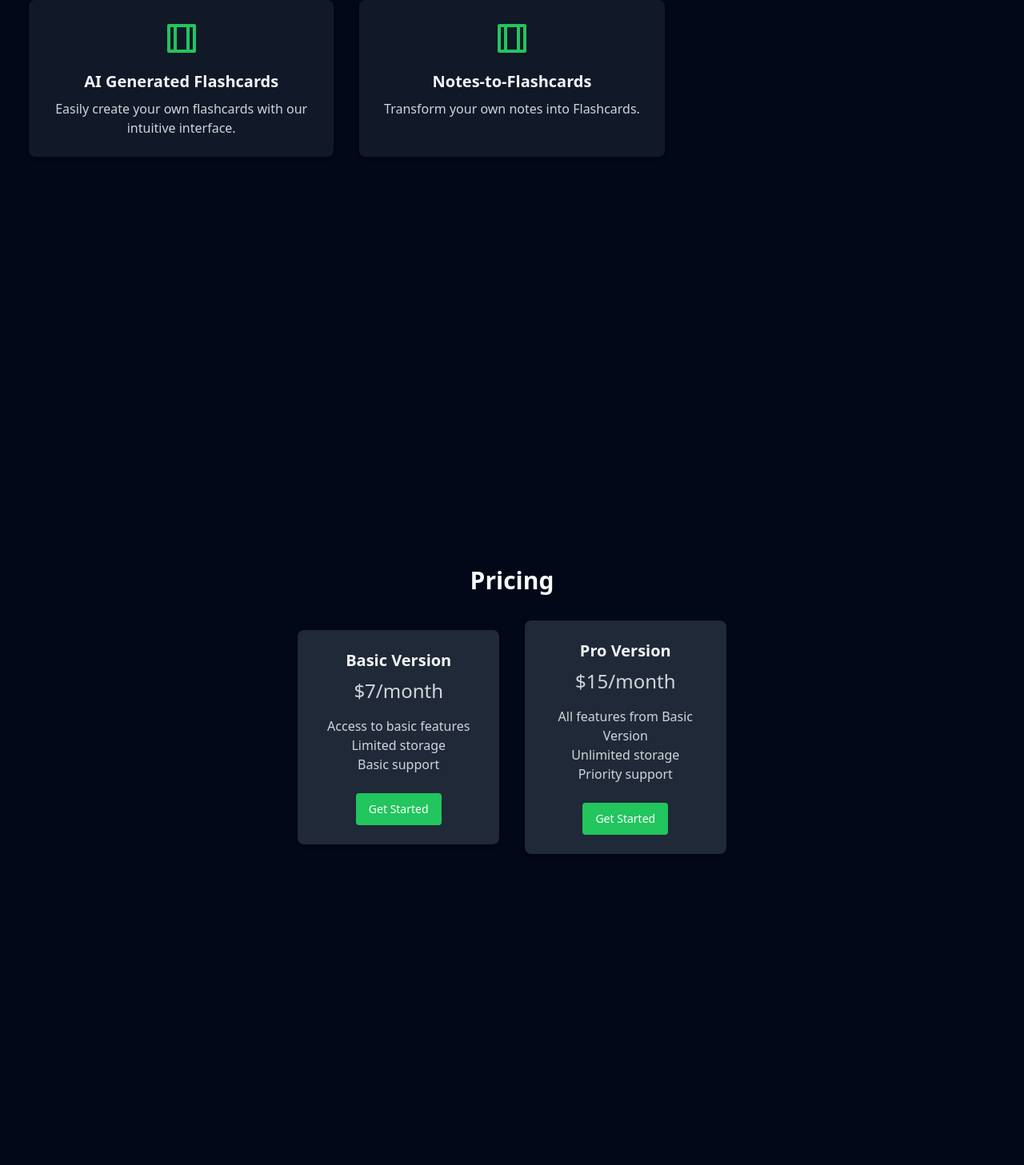
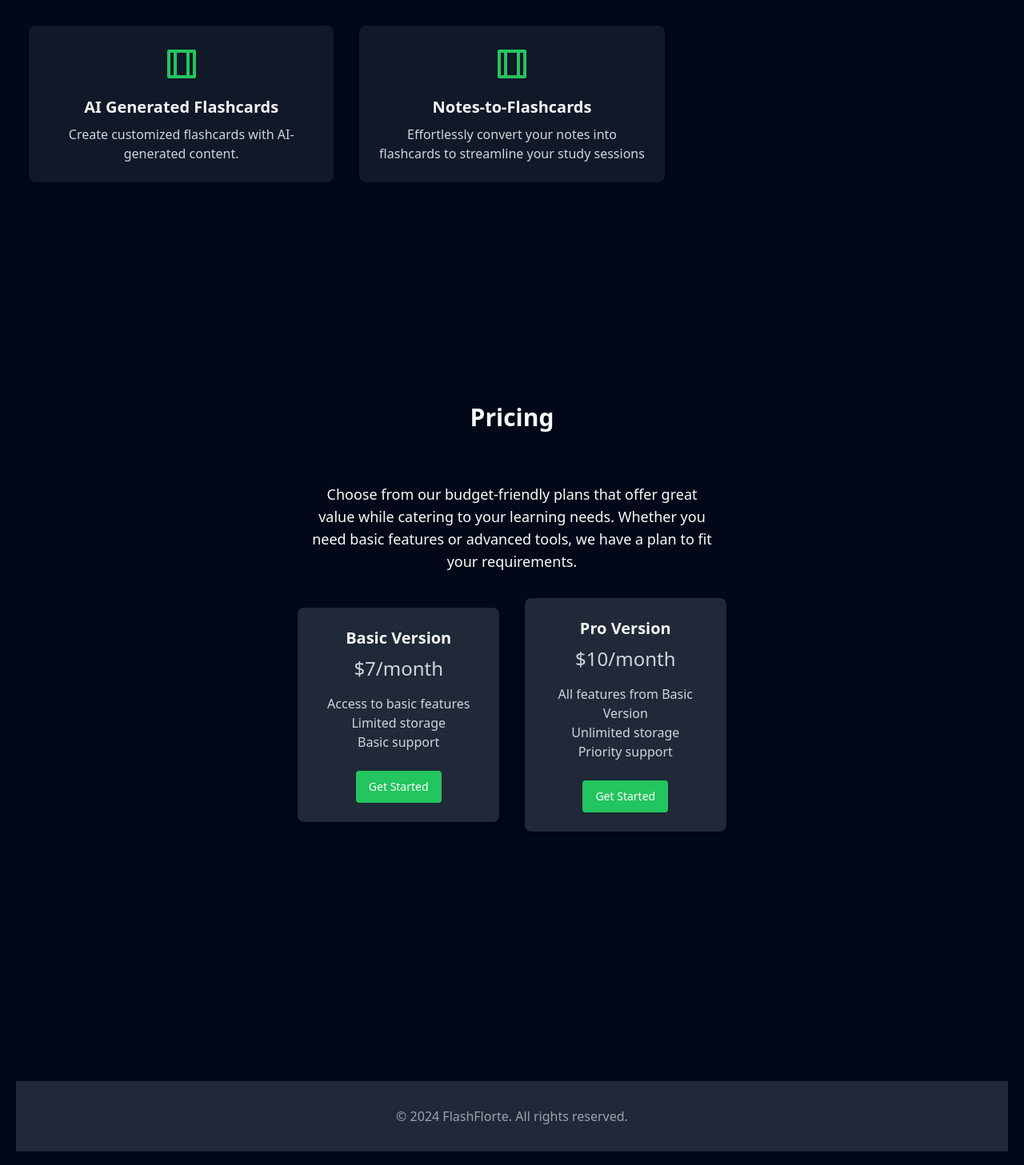
Before and after one commit to abdelghaniBensalih/AI-Flashcards, a Next.js app in the folder client/: page / in a window 1280 px wide. Shown: the part 1132-2589 px from the top of the page at 80% size. Before the commit the page ends 2440 px from the top, so only its background shows below. Built offline with nearby package versions, Linux system fonts and the light colour scheme; no server answers.

Commit message:
pricing front end fixes

```diff
--- a/client/app/page.tsx
+++ b/client/app/page.tsx
@@ -11,6 +11,8 @@ import {
 } from "@clerk/nextjs";
 import Link from "next/link";
 
+import { useState, useEffect } from "react";
+
 //----------stripe import----
 import getStripe from "@/lib/stripe/get-stripe";
 
@@ -23,6 +25,8 @@ export default function Home() {
     const checkoutSession = await fetch("/api/checkout_session", {
       method: "POST",
     });
+    const [isOpen, setIsOpen] = useState(false);
+
 
     const checkoutSessionJson = await checkoutSession.json();
 
@@ -44,6 +48,7 @@ export default function Home() {
   return (
     <div className="relative min-h-screen">
 
+      {/* Navigation */}
       <nav className="absolute top-0 left-0 right-0 flex items-center justify-between p-4">
         {/* Top-left logo and title */}
       <div className="absolute top-4 left-4 flex items-center space-x-2">
@@ -64,13 +69,15 @@ export default function Home() {
           FlashFlorte
         </h1>
 
+
+
       </div>
          {/* Tab Naviagation */}
          <div className="flex-1 top-4 flex justify-center space-x-20">
           <a href="#home" className="text-lg font-semibold">Home</a>
           <a href="#features" className="text-lg font-semibold">Features</a>
           <a href="#pricing" className="text-lg font-semibold">Pricing</a>
-        </div>
+      </div>
 
       {/* Top-right controls */}
       <div className="absolute top-4 right-4 flex items-center space-x-4">
@@ -93,8 +100,7 @@ export default function Home() {
 
       </nav>
 
-
-      {/* Centered content */}
+      {/* Title content */}
       <div id="home" className="flex flex-col items-center justify-center min-h-screen text-center p-4">
         <div className="flex flex-col items-center justify-center text-center">
           <h1 className="scroll-m-20 text-4xl font-extrabold tracking-tight lg:text-5xl mb-4">
@@ -116,7 +122,7 @@ export default function Home() {
 
       {/* Features section */}
       <div id="features" className="flex flex-col items-center min-h-screen text-center p-4">
-        <h2 className="text-3xl font-bold mb-8 text-center">Features</h2>
+        <h2 className="text-3xl font-bold mb-16 text-center">Features</h2>
         <div className="grid grid-cols-1 md:grid-cols-2 lg:grid-cols-3 gap-8">
           {/* Feature cards */}
           <div className="flex flex-col items-center text-center bg-slate-90 dark:bg-gray-900 shadow-md rounded-lg p-6 hover:shadow-lg transition-shadow duration-300">
@@ -200,7 +206,7 @@ export default function Home() {
               AI Generated Flashcards
             </h3>
             <p className="text-gray-600 dark:text-gray-300">
-              Easily create your own flashcards with our intuitive interface.
+            Create customized flashcards with AI-generated content.
             </p>
           </div>
           <div className="flex flex-col items-center text-center bg-slate-90 dark:bg-gray-900 shadow-md rounded-lg p-6 hover:shadow-lg transition-shadow duration-300">
@@ -221,7 +227,7 @@ export default function Home() {
               Notes-to-Flashcards
             </h3>
             <p className="text-gray-600 dark:text-gray-300">
-              Transform your own notes into Flashcards.
+            Effortlessly convert your notes into flashcards to streamline your study sessions
             </p>
           </div>
 
@@ -229,8 +235,10 @@ export default function Home() {
       </div>
 
       {/* Pricing section */}
-      <div id="pricing" className="flex flex-col items-center justify-center min-h-screen text-center p-4">
-        <h2 className="text-3xl font-bold mb-8 text-center">Pricing</h2>
+      <div id="pricing" className="flex flex-col items-center min-h-screen text-center p-4">
+        <h2 className="text-3xl font-bold mb-16 text-center">Pricing</h2>
+        <p className="text-lg mb-8 max-w-lg">Choose from our budget-friendly plans that offer great value while catering to your learning needs. Whether you need basic features or advanced tools, we have a plan to fit your requirements.</p>
+
         <div className="flex flex-col sm:flex-row justify-center items-center gap-8">
           <div className="flex-1 max-w-sm flex flex-col items-center bg-gray-50 dark:bg-gray-800 shadow-md rounded-lg p-6 text-center hover:shadow-lg transition-shadow duration-300">
             <h3 className="text-xl font-semibold mb-2 text-gray-900 dark:text-gray-100">
@@ -256,7 +264,7 @@ export default function Home() {
               Pro Version
             </h3>
             <p className="text-gray-600 dark:text-gray-300 text-2xl mb-4">
-              $15/month
+              $10/month
             </p>
             <ul className="text-gray-600 dark:text-gray-300 mb-6">
               <li>All features from Basic Version</li>
@@ -272,6 +280,13 @@ export default function Home() {
           </div>
         </div>
       </div>
+      <footer className="mt-16 px-4 py-8 bg-slate-100 dark:bg-gray-800">
+        <div className="max-w-4xl mx-auto text-center">
+          <p className="text-gray-600 dark:text-gray-400">
+            © 2024 FlashFlorte. All rights reserved.
+          </p>
+        </div>
+      </footer>
     </div>
   );
 }
```
